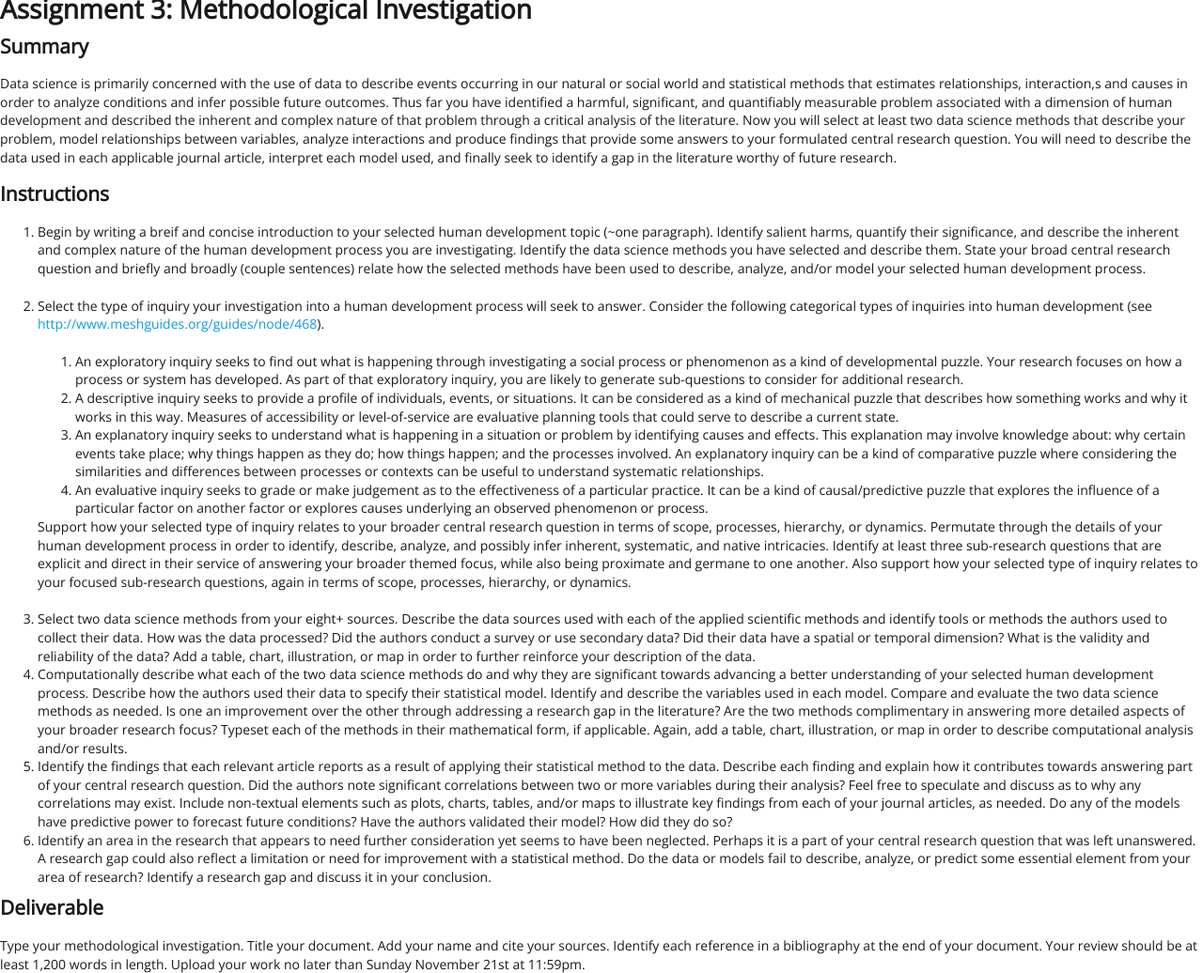
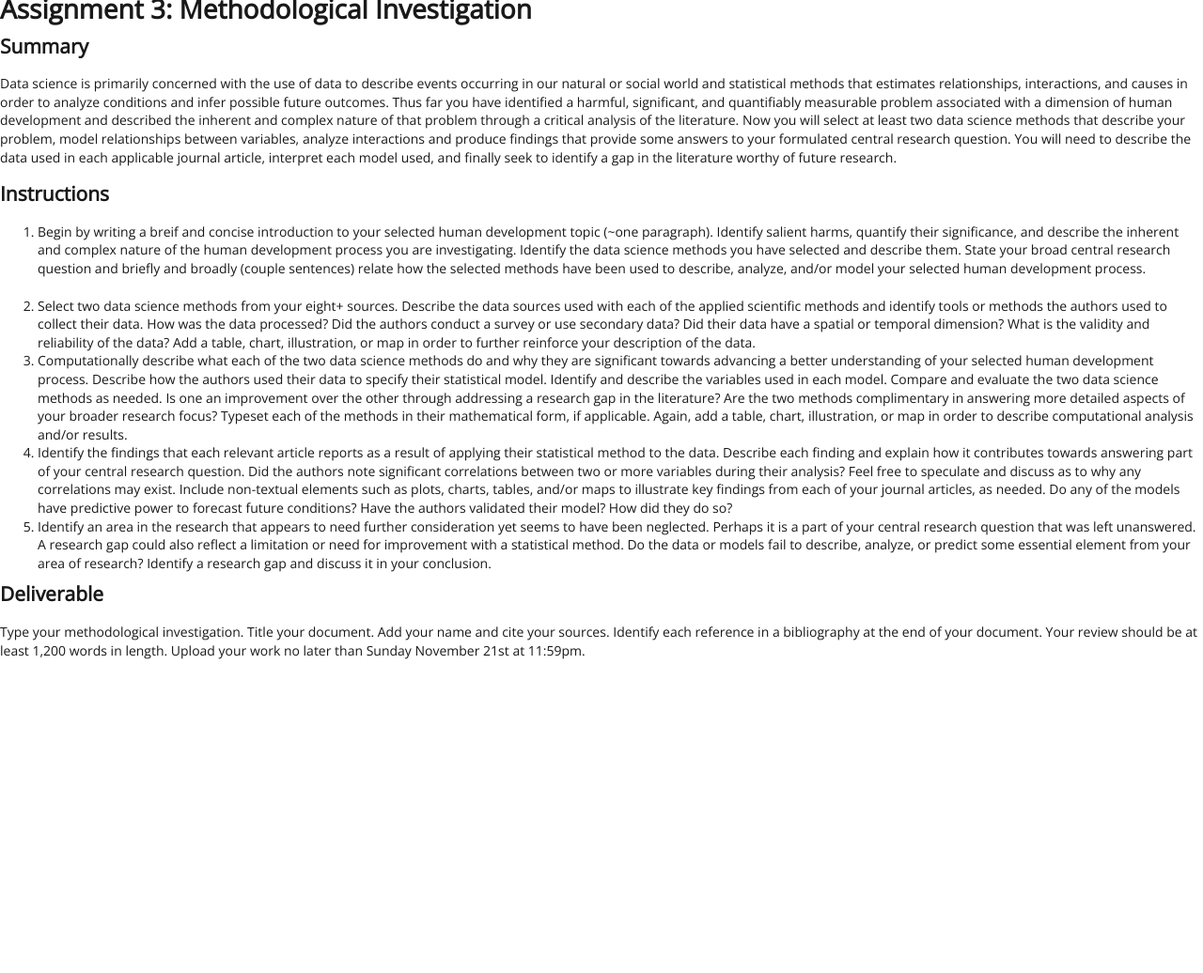
Before and after one commit to EMBrewer/dat150, a Jekyll site: the page built from _posts/2021-09-24-Assignment3.md, in a window 1280 px wide. Shown: the whole page at 94% size. Built offline with Jekyll 4.4.1, drawn with Linux system fonts in a browser that asks for light colours; our own code applies the rules of GitHub Pages for plain Markdown files; after the commit the page ends 900 px from its top, so only the background shows below that.

Commit message:
Update 2021-09-24-Assignment3.md

```diff
--- a/_posts/2021-09-24-Assignment3.md
+++ b/_posts/2021-09-24-Assignment3.md
@@ -2,25 +2,16 @@
 
 ## Summary
 
-Data science is primarily concerned with the use of data to describe events occurring in our natural or social world and statistical methods that estimates relationships, interaction,s and causes in order to analyze conditions and infer possible future outcomes. Thus far you have identified a harmful, significant, and quantifiably measurable problem associated with a dimension of human development and described the inherent and complex nature of that problem through a critical analysis of the literature. Now you will select at least two data science methods that describe your problem, model relationships between variables, analyze interactions and produce findings that provide some answers to your formulated central research question. You will need to describe the data used in each applicable journal article, interpret each model used, and finally seek to identify a gap in the literature worthy of future research.
+Data science is primarily concerned with the use of data to describe events occurring in our natural or social world and statistical methods that estimates relationships, interactions, and causes in order to analyze conditions and infer possible future outcomes. Thus far you have identified a harmful, significant, and quantifiably measurable problem associated with a dimension of human development and described the inherent and complex nature of that problem through a critical analysis of the literature. Now you will select at least two data science methods that describe your problem, model relationships between variables, analyze interactions and produce findings that provide some answers to your formulated central research question. You will need to describe the data used in each applicable journal article, interpret each model used, and finally seek to identify a gap in the literature worthy of future research.
 
 ## Instructions
 
 1. Begin by writing a breif and concise introduction to your selected human development topic (~one paragraph). Identify salient harms, quantify their significance, and describe the inherent and complex nature of the human development process you are investigating. Identify the data science methods you have selected and describe them. State your broad central research question and briefly and broadly (couple sentences) relate how the selected methods have been used to describe, analyze, and/or model your selected human development process.
 
-2. Select the type of inquiry your investigation into a human development process will seek to answer. Consider the following categorical types of inquiries into human development \(see [http://www.meshguides.org/guides/node/468](http://www.meshguides.org/guides/node/468)\).
-
-   1. An exploratory inquiry seeks to find out what is happening through investigating a social process or phenomenon as a kind of developmental puzzle. Your research focuses on how a process or system has developed. As part of that exploratory inquiry, you are likely to generate sub-questions to consider for additional research.
-   2. A descriptive inquiry seeks to provide a profile of individuals, events, or situations. It can be considered as a kind of mechanical puzzle that describes how something works and why it works in this way. Measures of accessibility or level-of-service are evaluative planning tools that could serve to describe a current state.
-   3. An explanatory inquiry seeks to understand what is happening in a situation or problem by identifying causes and effects. This explanation may involve knowledge about: why certain events take place; why things happen as they do; how things happen; and the processes involved. An explanatory inquiry can be a kind of comparative puzzle where considering the similarities and differences between processes or contexts can be useful to understand systematic relationships.
-   4. An evaluative inquiry seeks to grade or make judgement as to the effectiveness of a particular practice. It can be a kind of causal/predictive puzzle that explores the influence of a particular factor on another factor or explores causes underlying an observed phenomenon or process.
-
-   Support how your selected type of inquiry relates to your broader central research question in terms of scope, processes, hierarchy, or dynamics. Permutate through the details of your human development process in order to identify, describe, analyze, and possibly infer inherent, systematic, and native intricacies. Identify at least three sub-research questions that are explicit and direct in their service of answering your broader themed focus, while also being proximate and germane to one another. Also support how your selected type of inquiry relates to your focused sub-research questions, again in terms of scope, processes, hierarchy, or dynamics.
-
-3. Select two data science methods from your eight+ sources. Describe the data sources used with each of the applied scientific methods and identify tools or methods the authors used to collect their data. How was the data processed? Did the authors conduct a survey or use secondary data? Did their data have a spatial or temporal dimension? What is the validity and reliability of the data? Add a table, chart, illustration, or map in order to further reinforce your description of the data.
-4. Computationally describe what each of the two data science methods do and why they are significant towards advancing a better understanding of your selected human development process. Describe how the authors used their data to specify their statistical model. Identify and describe the variables used in each model. Compare and evaluate the two data science methods as needed. Is one an improvement over the other through addressing a research gap in the literature? Are the two methods complimentary in answering more detailed aspects of your broader research focus? Typeset each of the methods in their mathematical form, if applicable. Again, add a table, chart, illustration, or map in order to describe computational analysis and/or results.
-5. Identify the findings that each relevant article reports as a result of applying their statistical method to the data. Describe each finding and explain how it contributes towards answering part of your central research question. Did the authors note significant correlations between two or more variables during their analysis? Feel free to speculate and discuss as to why any correlations may exist. Include non-textual elements such as plots, charts, tables, and/or maps to illustrate key findings from each of your journal articles, as needed. Do any of the models have predictive power to forecast future conditions? Have the authors validated their model? How did they do so?
-6. Identify an area in the research that appears to need further consideration yet seems to have been neglected. Perhaps it is a part of your central research question that was left unanswered. A research gap could also reflect a limitation or need for improvement with a statistical method. Do the data or models fail to describe, analyze, or predict some essential element from your area of research? Identify a research gap and discuss it in your conclusion.
+2. Select two data science methods from your eight+ sources. Describe the data sources used with each of the applied scientific methods and identify tools or methods the authors used to collect their data. How was the data processed? Did the authors conduct a survey or use secondary data? Did their data have a spatial or temporal dimension? What is the validity and reliability of the data? Add a table, chart, illustration, or map in order to further reinforce your description of the data.
+3. Computationally describe what each of the two data science methods do and why they are significant towards advancing a better understanding of your selected human development process. Describe how the authors used their data to specify their statistical model. Identify and describe the variables used in each model. Compare and evaluate the two data science methods as needed. Is one an improvement over the other through addressing a research gap in the literature? Are the two methods complimentary in answering more detailed aspects of your broader research focus? Typeset each of the methods in their mathematical form, if applicable. Again, add a table, chart, illustration, or map in order to describe computational analysis and/or results.
+4. Identify the findings that each relevant article reports as a result of applying their statistical method to the data. Describe each finding and explain how it contributes towards answering part of your central research question. Did the authors note significant correlations between two or more variables during their analysis? Feel free to speculate and discuss as to why any correlations may exist. Include non-textual elements such as plots, charts, tables, and/or maps to illustrate key findings from each of your journal articles, as needed. Do any of the models have predictive power to forecast future conditions? Have the authors validated their model? How did they do so?
+5. Identify an area in the research that appears to need further consideration yet seems to have been neglected. Perhaps it is a part of your central research question that was left unanswered. A research gap could also reflect a limitation or need for improvement with a statistical method. Do the data or models fail to describe, analyze, or predict some essential element from your area of research? Identify a research gap and discuss it in your conclusion.
 
 ## Deliverable
 
```
